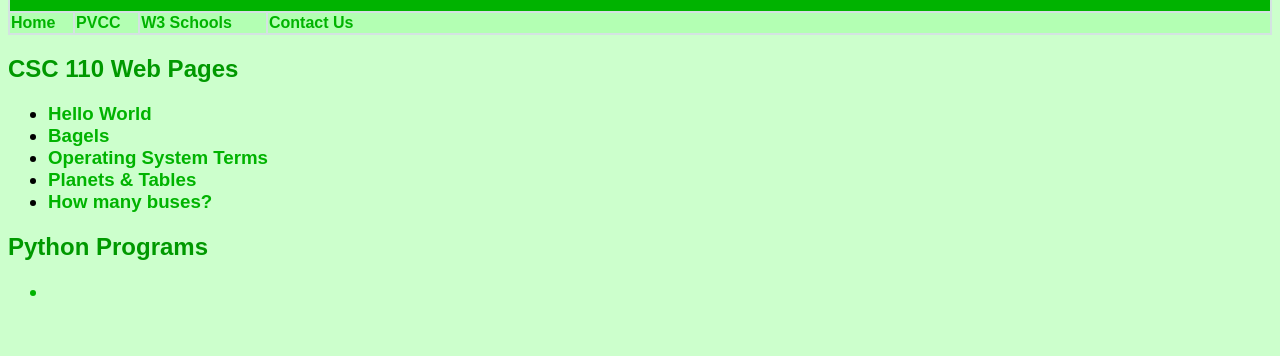
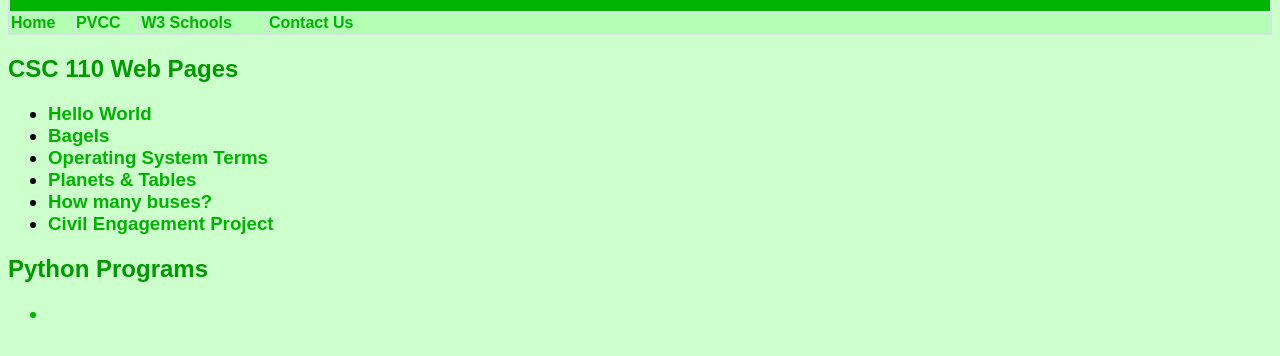
Before and after one commit to kskeens-pvcc/kskeens-pvcc.github.io, a plain HTML site: page index.html in a window 1280 px wide. Shown: the part 122-478 px from the top of the page. Drawn offline with Linux system fonts and the light colour scheme.

Commit message:
Update index.html

```diff
--- a/index.html
+++ b/index.html
@@ -41,6 +41,7 @@
   <li><a href = "opsys.html"> Operating System Terms </a></li>
   <li><a href = "planets.html"> Planets & Tables </a></li>
   <li><a href = "buses.html"> How many buses? </li>
+  <li><a href = "civicproject.html"> Civil Engagement Project </li>
 </ul>
 </h3>
   <h2>Python Programs </h2>
```
